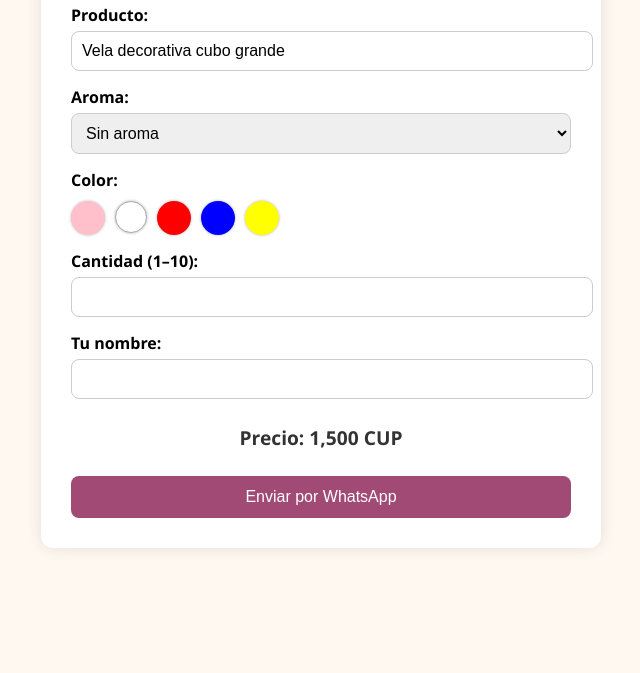
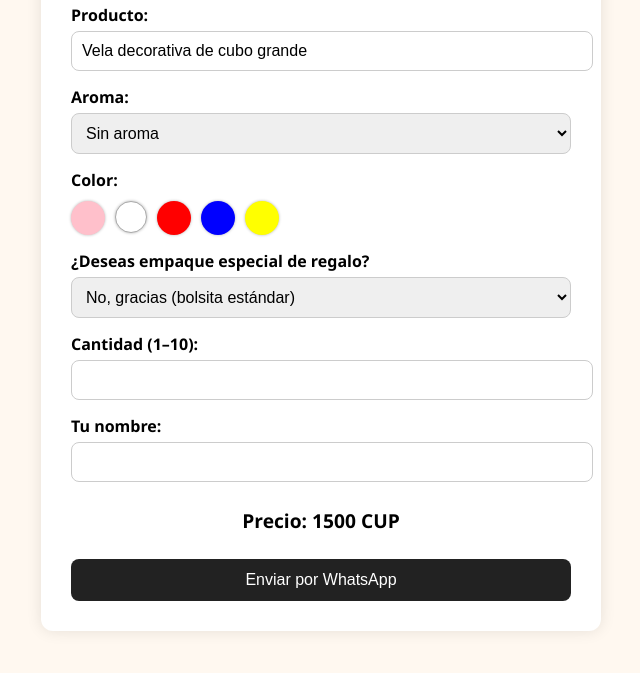
Before and after one commit to Roci01/vela-aromatica-decorativa-cubo-grande, a plain HTML site: page index.html in a window 1280 px wide. Shown: the part 127-800 px from the top of the page, without its empty margins (319-959 px from the left). Drawn offline with Linux system fonts and the light colour scheme.

Commit message:
Update index.html

```diff
--- a/index.html
+++ b/index.html
@@ -3,7 +3,7 @@
 <head>
   <meta charset="UTF-8" />
   <meta name="viewport" content="width=device-width, initial-scale=1.0"/>
-  <title>Personaliza tu vela</title>
+  <title>Vela decorativa de cubo grande</title>
   <style>
     body {
       font-family: 'Segoe UI', sans-serif;
@@ -22,7 +22,7 @@
 
     h2 {
       text-align: center;
-      color: #a14a76;
+      color: #333;
       margin-bottom: 20px;
     }
 
@@ -64,7 +64,7 @@
       width: 100%;
       margin-top: 25px;
       padding: 12px;
-      background-color: #a14a76;
+      background-color: #222;
       color: white;
       font-size: 1rem;
       border: none;
@@ -73,7 +73,7 @@
     }
 
     .submit-button:hover {
-      background-color: #8c3a63;
+      background-color: #444;
     }
 
     #precio {
@@ -81,7 +81,7 @@
       font-size: 1.2rem;
       font-weight: bold;
       text-align: center;
-      color: #333;
+      color: #000;
     }
   </style>
 </head>
@@ -90,7 +90,7 @@
     <h2>Personaliza tu vela</h2>
     <form id="velaForm">
       <label>Producto:</label>
-      <input type="text" id="producto" value="Vela decorativa cubo grande" readonly />
+      <input type="text" id="producto" value="Vela decorativa de cubo grande" readonly />
 
       <label>Aroma:</label>
       <select id="aroma" onchange="actualizarPrecio()">
@@ -110,6 +110,13 @@
       </div>
       <input type="hidden" id="color" />
 
+      <label>¿Deseas empaque especial de regalo?</label>
+      <select id="empaqueRegalo" onchange="actualizarPrecio()">
+        <option value="estandar" selected>No, gracias (bolsita estándar)</option>
+        <option value="Caja kraft">Caja kraft (+100 CUP)</option>
+        <option value="Caja plateada">Caja plateada (+320 CUP)</option>
+      </select>
+
       <label>Cantidad (1–10):</label>
       <input type="number" id="cantidad" min="1" max="10" />
 
@@ -127,9 +134,12 @@
     var colorInput = document.getElementById('color');
     var aromaSelect = document.getElementById('aroma');
     var precioDiv = document.getElementById('precio');
+    var empaqueSelect = document.getElementById('empaqueRegalo');
 
     const precioSinAroma = 1500;
-    const precioConAroma = 2100;
+    const precioConAroma = 2000;
+    const precioKraft = 100;
+    const precioPlateada = 320;
 
     colorCircles.forEach(function(circle) {
       circle.addEventListener('click', function() {
@@ -141,9 +151,13 @@
 
     function actualizarPrecio() {
       const aroma = aromaSelect.value;
-      precioDiv.textContent = aroma === "Sin aroma"
-        ? "Precio: 1,500 CUP"
-        : "Precio: 2,100 CUP";
+      const empaque = empaqueSelect.value;
+      let base = aroma === "Sin aroma" ? precioSinAroma : precioConAroma;
+
+      if (empaque === "Caja kraft") base += precioKraft;
+      else if (empaque === "Caja plateada") base += precioPlateada;
+
+      precioDiv.textContent = "Precio: " + base + " CUP";
     }
 
     function enviarWhatsapp() {
@@ -152,7 +166,7 @@
       var color = document.getElementById('color').value.trim();
       var cantidad = document.getElementById('cantidad').value.trim();
       var nombre = document.getElementById('nombre').value.trim();
-      var precioFinal = aroma === "Sin aroma" ? precioSinAroma : precioConAroma;
+      var empaque = empaqueSelect.value.trim();
 
       if (!color) {
         alert("Selecciona un color.");
@@ -167,19 +181,23 @@
         return;
       }
 
+      var precioBase = aroma === "Sin aroma" ? precioSinAroma : precioConAroma;
+      if (empaque === "Caja kraft") precioBase += precioKraft;
+      else if (empaque === "Caja plateada") precioBase += precioPlateada;
+
       var mensaje = "Hola, quiero hacer un pedido de velas:\n\n"
         + "🕯️ Producto: " + producto + "\n"
         + "🌸 Aroma: " + aroma + "\n"
         + "🎨 Color: " + color + "\n"
+        + "🎁 Empaque: " + empaque + "\n"
         + "🔢 Cantidad: " + cantidad + "\n"
         + "👤 Nombre: " + nombre + "\n"
-        + "💰 Precio por unidad: " + precioFinal + " CUP";
+        + "💰 Precio por unidad: " + precioBase + " CUP";
 
       var url = "https://wa.me/5353810462?text=" + encodeURIComponent(mensaje);
       window.open(url, "_blank");
     }
 
-    // Mostrar precio correcto al cargar la página
     window.onload = actualizarPrecio;
   </script>
 </body>
```
